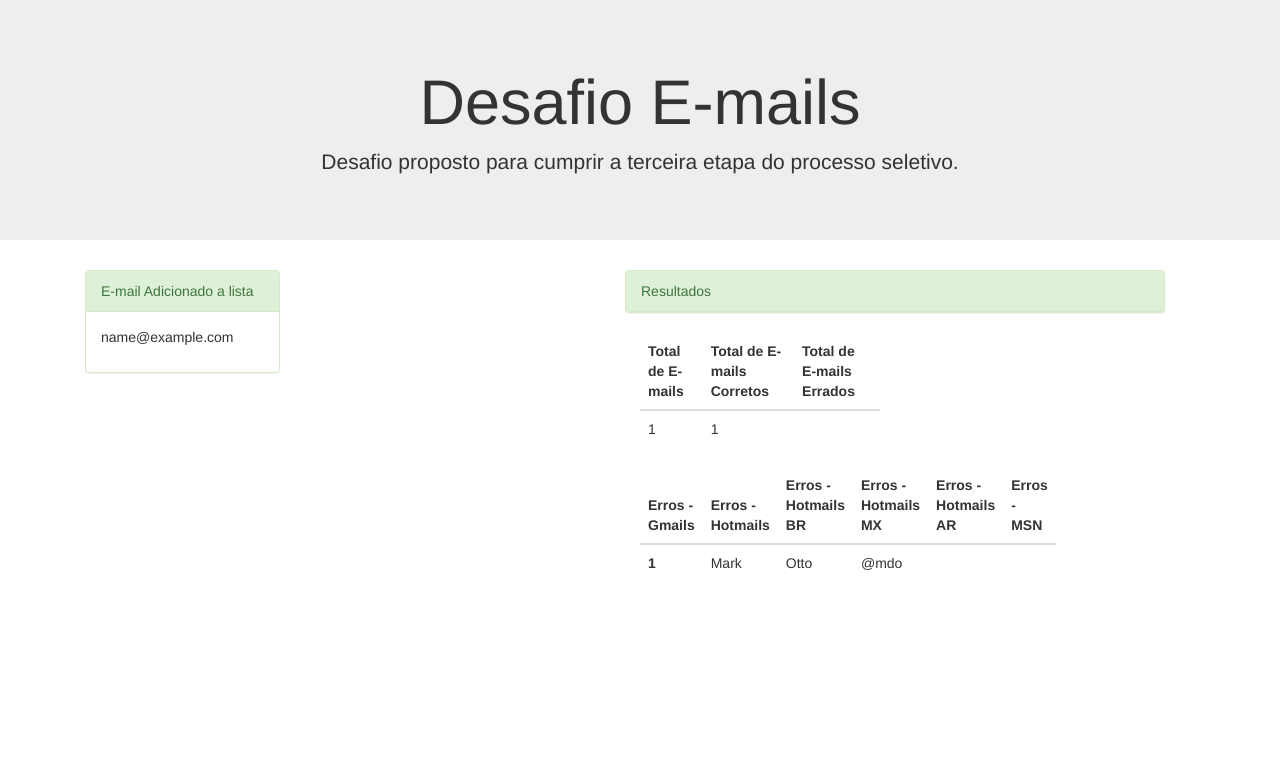
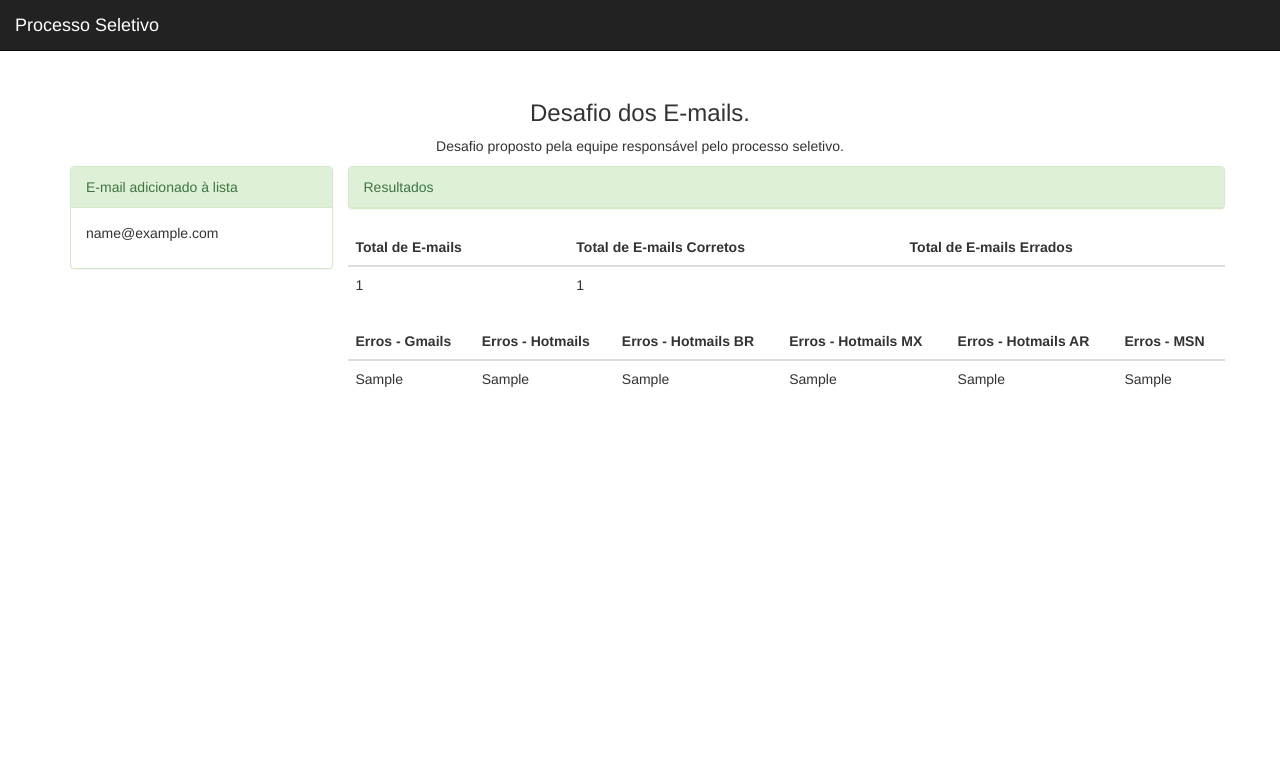
Before and after one commit to ecpsampaio/desafio_emails, a Django app: template desafioEmail/templates/resultados.html in a window 1280 px wide. Shown: the top 769 px of the page. Before the commit the page ends 570 px from the top, so only its background shows below. Run offline with Django 3.2, Linux system fonts and the light colour scheme; the template is opened without the code that fills it: most values are stand-ins (such as "Sample title", 1, 10 or a date in 2020); parts of the project's set-up code (start-up, migrations or seed data) failed here and were passed over; some libraries are stand-ins or nearby versions.

Commit message:
Corrigindo a interface de resultados

```diff
--- a/desafioEmail/templates/resultados.html
+++ b/desafioEmail/templates/resultados.html
@@ -9,32 +9,45 @@
   <script src="https://ajax.googleapis.com/ajax/libs/jquery/3.3.1/jquery.min.js"></script>
   <script src="{% static 'home/js/bootstrap.min.js' %}"></script>
 </head>
-<body>
-<div class="jumbotron text-center">
-  <h1>Desafio E-mails</h1>
-  <p>Desafio proposto para cumprir a terceira etapa do processo seletivo.</p>
+<body style="height:1500px">
+<nav class="navbar navbar-inverse navbar-fixed-top">
+  <div class="container-fluid">
+    <div class="navbar-header">
+      <a class="navbar-brand" href="#">Processo Seletivo</a>
     </div>
+  </div>
+</nav>
 
-<div class="container">
-
+<div class="container" style="margin-top:80px">
+ <h3 class="text-center">Desafio dos E-mails.</h3>
+  <div class="row">
+    <div class="col-md-12 center">
+      <p class="text-center">Desafio proposto pela equipe responsável pelo processo seletivo.</p>
+    </div>
+  </div>
 {% csrf_token %}
-  <div class="row col-sm-6">
-    <div class="col-sm-5">
+  <div class="row">
+    <div class="col-sm-3" >
+      <div class="row">
+        <div class="col-sm-12">
           <div class="panel panel-success">
-        <div class="panel-heading">E-mail Adicionado a lista</div>
+            <div class="panel-heading">E-mail adicionado à lista</div>
             <div class="panel-body">
-            <p>
-                {{ emailAdicionado }}
-            </p>
+              {% if results.emailAdicionado%}
+                  <p>{{ emailAdicionado }}</p>
+              {% else %}
+                  <p>Nenhum e-mail adicionado</p>
+              {% endif %}
             </div>
           </div>
         </div>
       </div>
-  <div class="col-sm-6">
+    </div>
+    <div class="col-sm-9">
+       <div class="row">
          <div class="panel panel-success">
             <div class="panel-heading">Resultados</div>
          </div>
-    <div class="col-sm-6">
           <table class="table">
             <thead class="thead-dark">
               <tr>
@@ -45,13 +58,12 @@
             </thead>
             <tbody>
               <tr>
-              <td>{{totalEmails}}</td>
-              <td>{{totalCertos}}</td>
-              <td>{{totalErrados}}</td>
+                <td>{{results.totalEmails}}</td>
+                <td>{{results.totalCertos}}</td>
+                <td>{{results.totalErrados}}</td>
               </tr>
             </tbody>
           </table>
-
           <table class="table">
             <thead class="thead-light">
               <tr>
@@ -65,15 +77,18 @@
              </thead>
         <tbody>
           <tr>
-              <th scope="row">1</th>
-              <td>Mark</td>
-              <td>Otto</td>
-              <td>@mdo</td>
+            <td>{{results.countDomains.0}}</td>
+            <td>{{results.countDomains.1}}</td>
+            <td>{{results.countDomains.2}}</td>
+            <td>{{results.countDomains.3}}</td>
+            <td>{{results.countDomains.4}}</td>
+            <td>{{results.countDomains.5}}</td>
           </tr>
         </tbody>
       </table>
        </div>
     </div>
   </div>
+</div>
 </body>
 </html>
--- a/desafioEmail/urls.py
+++ b/desafioEmail/urls.py
@@ -4,5 +4,5 @@ from . import views
 urlpatterns = [
     path('', views.index, name='index'),
     path('adicionarEmail/', views.adicionarEmail, name="adicionarEmail"),
-    path('lerArquivos/', views.lerArquivos, name="lerArquivos"),
+    #path('resultado/', views.lerArquivos, name="lerArquivos"),
 ]
```
Also changed, not shown: desafioEmail/templates/index.html (+22 -12 lines), desafioEmail/views.py (+16 -11 lines). Lines whose indentation alone changed are shown as unchanged.
